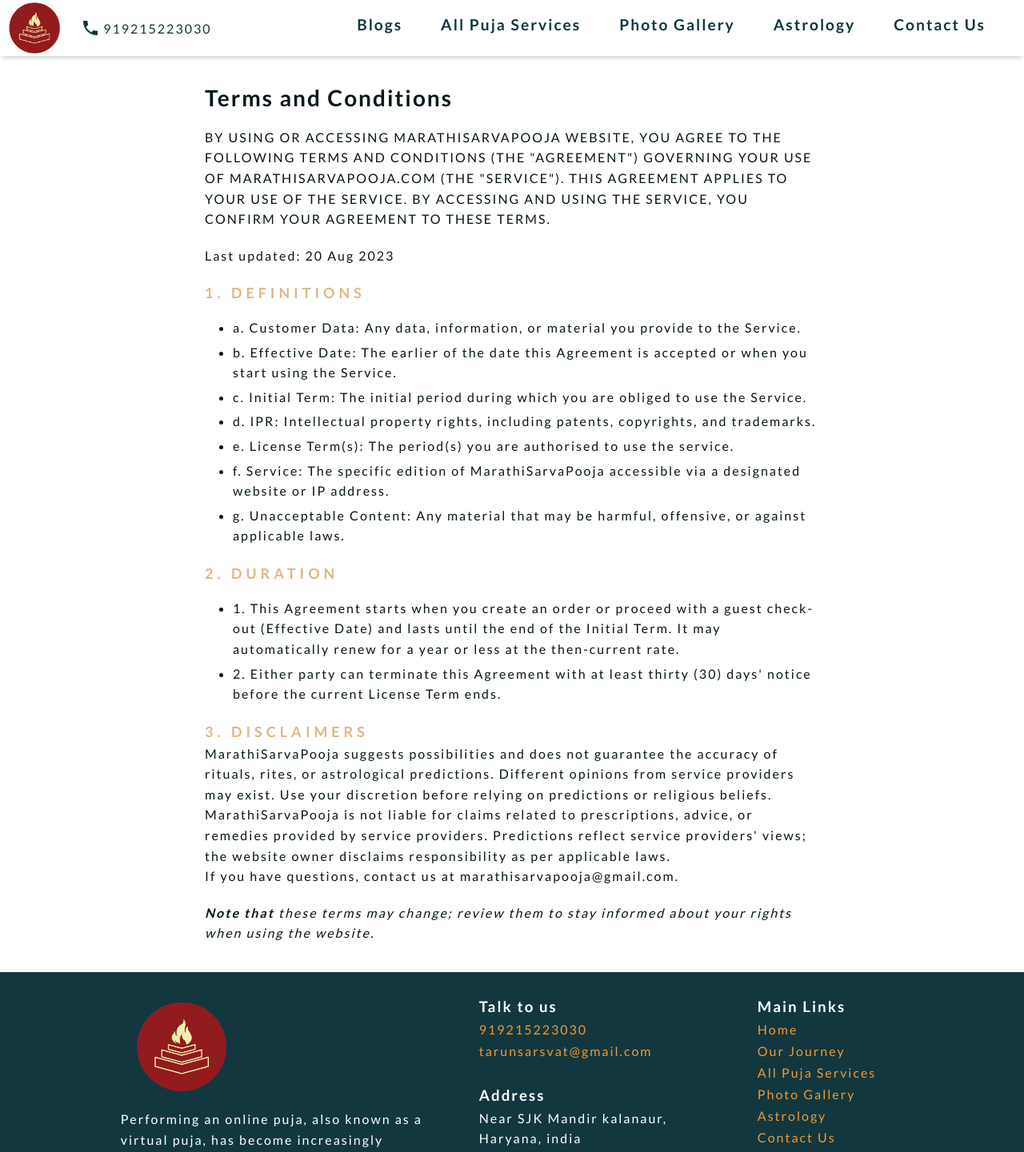
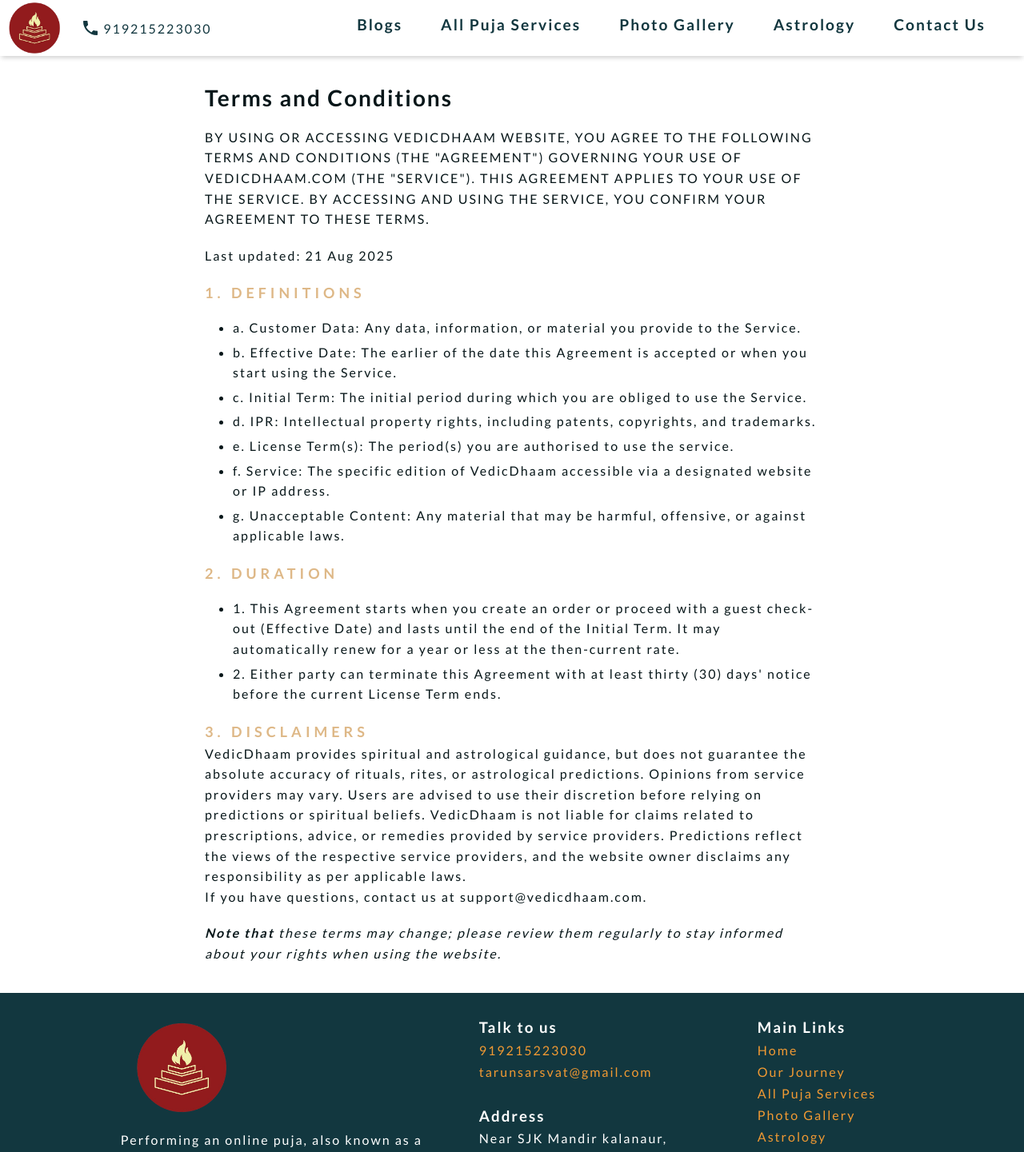
Before and after one commit to Pankajvijaybhatnagar/vedicdhaam, a React (Vite) app: page /terms-and-condition in a window 1280 px wide. Shown: the top 1441 px of the page at 80% size. Built offline with nearby package versions, Linux system fonts and the light colour scheme.

Commit message:
update by pankaj

```diff
--- a/src/pages/terms-condition/termsCondition.jsx
+++ b/src/pages/terms-condition/termsCondition.jsx
@@ -7,44 +7,33 @@
       <div className="terms">
         <h1>Terms and Conditions</h1>
         <p>
-          BY USING OR ACCESSING MARATHISARVAPOOJA WEBSITE, YOU AGREE TO THE
-          FOLLOWING TERMS AND CONDITIONS (THE "AGREEMENT") GOVERNING YOUR USE OF
-          MARATHISARVAPOOJA.COM (THE "SERVICE"). THIS AGREEMENT APPLIES TO YOUR
-          USE OF THE SERVICE. BY ACCESSING AND USING THE SERVICE, YOU CONFIRM
-          YOUR AGREEMENT TO THESE TERMS.
+          BY USING OR ACCESSING VEDICDHAAM WEBSITE, YOU AGREE TO THE FOLLOWING TERMS AND CONDITIONS (THE "AGREEMENT") GOVERNING YOUR USE OF VEDICDHAAM.COM (THE "SERVICE"). THIS AGREEMENT APPLIES TO YOUR USE OF THE SERVICE. BY ACCESSING AND USING THE SERVICE, YOU CONFIRM YOUR AGREEMENT TO THESE TERMS.
         </p>
-        <p>Last updated: 20 Aug 2023</p>
+        <p>Last updated: 21 Aug 2025</p>
         <p>
           <strong>1. DEFINITIONS</strong>
           <br />
           <ul>
             <li>
-              a. Customer Data: Any data, information, or material you provide
-              to the Service.
+              a. Customer Data: Any data, information, or material you provide to the Service.
             </li>
             <li>
-              b. Effective Date: The earlier of the date this Agreement is
-              accepted or when you start using the Service.
+              b. Effective Date: The earlier of the date this Agreement is accepted or when you start using the Service.
             </li>
             <li>
-              c. Initial Term: The initial period during which you are obliged
-              to use the Service.
+              c. Initial Term: The initial period during which you are obliged to use the Service.
             </li>
             <li>
-              d. IPR: Intellectual property rights, including patents,
-              copyrights, and trademarks.
+              d. IPR: Intellectual property rights, including patents, copyrights, and trademarks.
             </li>
             <li>
-              e. License Term(s): The period(s) you are authorised to use the
-              service.
+              e. License Term(s): The period(s) you are authorised to use the service.
             </li>
             <li>
-              f. Service: The specific edition of MarathiSarvaPooja accessible
-              via a designated website or IP address.
+              f. Service: The specific edition of VedicDhaam accessible via a designated website or IP address.
             </li>
             <li>
-              g. Unacceptable Content: Any material that may be harmful,
-              offensive, or against applicable laws.
+              g. Unacceptable Content: Any material that may be harmful, offensive, or against applicable laws.
             </li>
           </ul>
         </p>
@@ -53,36 +42,23 @@
           <br />
           <ul>
             <li>
-              1. This Agreement starts when you create an order or proceed with
-              a guest check-out (Effective Date) and lasts until the end of the
-              Initial Term. It may automatically renew for a year or less at the
-              then-current rate.
+              1. This Agreement starts when you create an order or proceed with a guest check-out (Effective Date) and lasts until the end of the Initial Term. It may automatically renew for a year or less at the then-current rate.
             </li>
             <li>
-              2. Either party can terminate this Agreement with at least thirty
-              (30) days' notice before the current License Term ends.
+              2. Either party can terminate this Agreement with at least thirty (30) days' notice before the current License Term ends.
             </li>
           </ul>
         </p>
         <p>
           <strong>3. DISCLAIMERS</strong>
           <br />
-          MarathiSarvaPooja suggests possibilities and does not guarantee the
-          accuracy of rituals, rites, or astrological predictions. Different
-          opinions from service providers may exist. Use your discretion before
-          relying on predictions or religious beliefs. MarathiSarvaPooja is not
-          liable for claims related to prescriptions, advice, or remedies
-          provided by service providers. Predictions reflect service providers'
-          views; the website owner disclaims responsibility as per applicable
-          laws.
+          VedicDhaam provides spiritual and astrological guidance, but does not guarantee the absolute accuracy of rituals, rites, or astrological predictions. Opinions from service providers may vary. Users are advised to use their discretion before relying on predictions or spiritual beliefs. VedicDhaam is not liable for claims related to prescriptions, advice, or remedies provided by service providers. Predictions reflect the views of the respective service providers, and the website owner disclaims any responsibility as per applicable laws.
           <br />
-          If you have questions, contact us at marathisarvapooja@gmail.com.
+          If you have questions, contact us at support@vedicdhaam.com.
         </p>
         <p>
           <em>
-            {" "}
-            <b>Note that </b> these terms may change; review them to stay
-            informed about your rights when using the website.
+            <b>Note that</b> these terms may change; please review them regularly to stay informed about your rights when using the website.
           </em>
         </p>
       </div>
```
